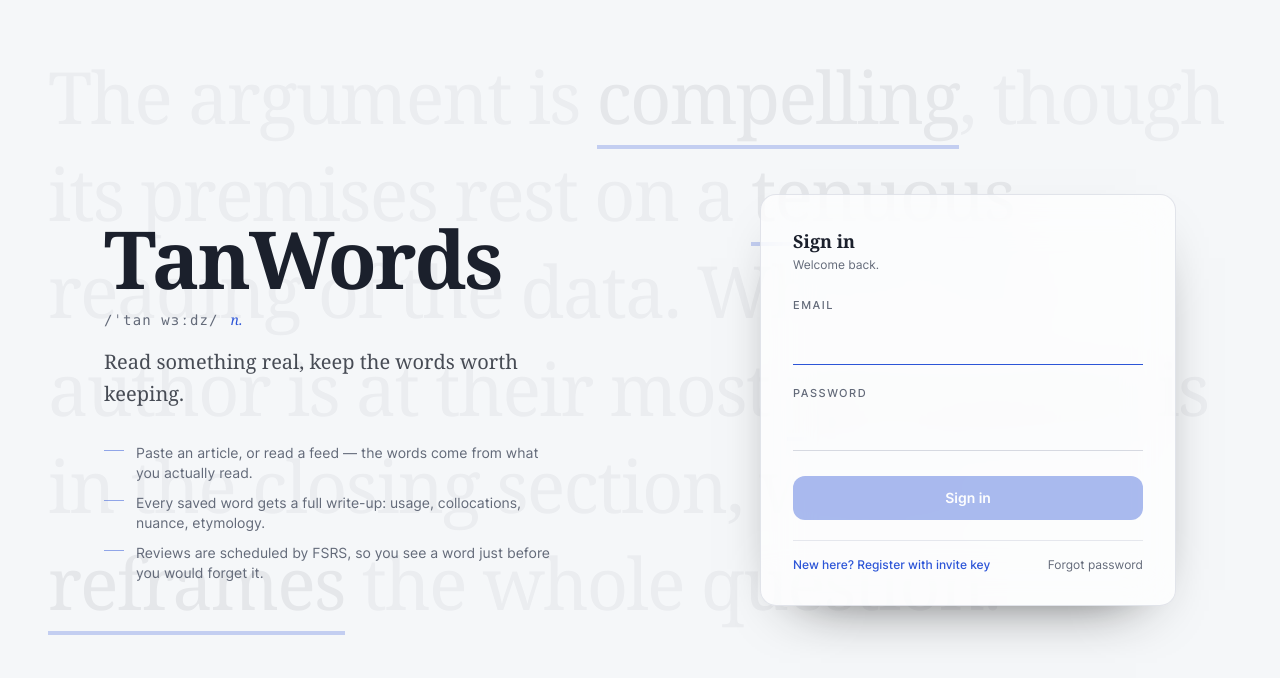
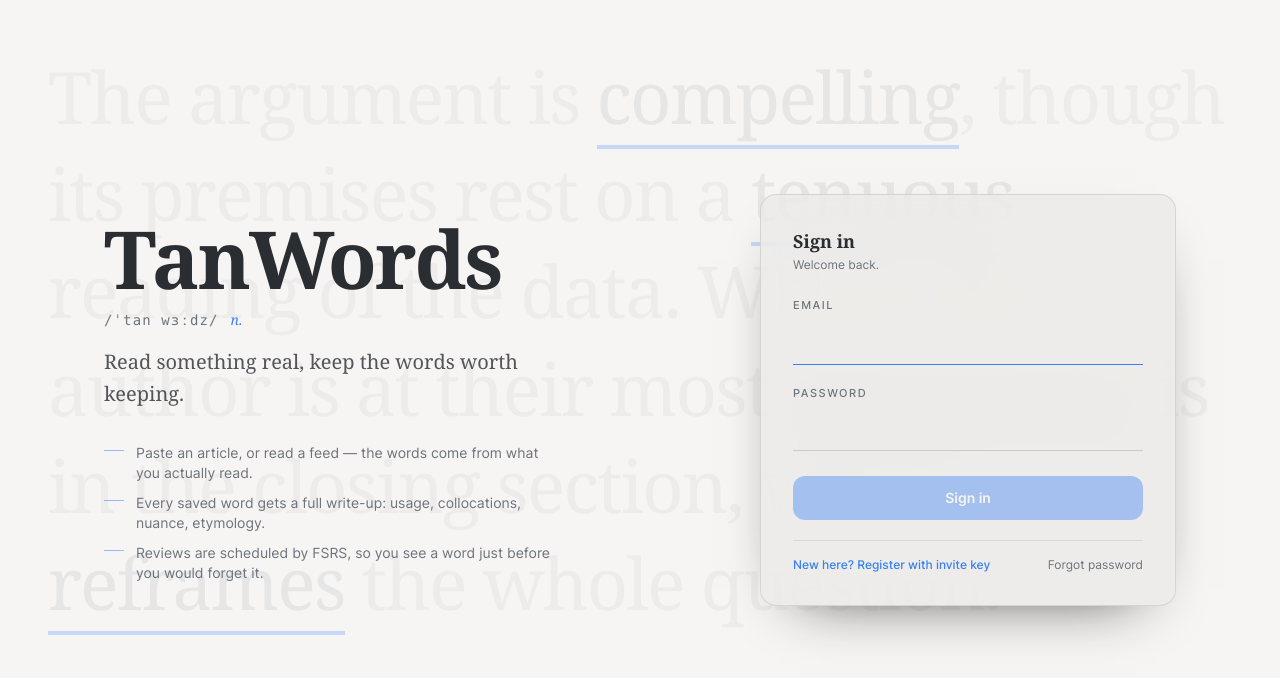
Before and after one commit to FleetingEcho/TanWords, a React (Vite) app in the folder app/: page / in a window 1280 px wide. Shown: the top 678 px of the page. Built offline with nearby package versions, Linux system fonts and the light colour scheme.

Commit message:
fix(theme): restyle default light palette

```diff
--- a/app/src/styles/theme-vars.css
+++ b/app/src/styles/theme-vars.css
@@ -2,46 +2,48 @@
   :root {
     --app-font: "Inter", -apple-system, BlinkMacSystemFont, "PingFang SC", "Microsoft YaHei", sans-serif;
     --code-font: "Monaspace Neon NF", "SFMono-Regular", Consolas, monospace;
-    --background: 220 25% 97%;
-    --foreground: 222 24% 14%;
-    --card: 0 0% 100%;
-    --card-foreground: 222 24% 14%;
-    --popover: 0 0% 100%;
-    --popover-foreground: 222 24% 14%;
-    --primary: 226 68% 51%;
+    /* Default light: warm paper canvas, neutral chrome, and a cool blue focus
+       colour. The three principal surfaces deliberately step from the darker
+       sidebar through the document shelf to the quiet reading canvas. */
+    --background: 30 8% 96%;
+    --foreground: 220 8% 18%;
+    --card: 24 7% 91%;
+    --card-foreground: 220 8% 18%;
+    --popover: 30 12% 98%;
+    --popover-foreground: 220 8% 18%;
+    --primary: 217 91% 59%;
     --primary-foreground: 0 0% 100%;
-    --secondary: 220 20% 94%;
-    --secondary-foreground: 222 16% 28%;
-    --muted: 220 18% 94%;
-    --muted-foreground: 220 10% 43%;
-    --accent: 226 65% 94%;
-    --accent-foreground: 226 60% 42%;
-    --destructive: 0 72% 51%;
+    --secondary: 24 6% 87%;
+    --secondary-foreground: 220 7% 28%;
+    --muted: 24 6% 89%;
+    --muted-foreground: 220 6% 46%;
+    --accent: 211 22% 82%;
+    --accent-foreground: 217 70% 38%;
+    --destructive: 0 72% 52%;
     --destructive-foreground: 0 0% 100%;
-    --border: 220 16% 86%;
-    --input: 220 16% 82%;
-    --ring: 226 68% 51%;
+    --border: 24 6% 79%;
+    --input: 218 10% 72%;
+    --ring: 217 91% 59%;
     --radius: 0.5rem;
-    /* A faintly tinted navigation rail separates structure from white cards. */
-    --sidebar: 220 24% 96%;
-    --sidebar-foreground: 222 20% 18%;
-    --sidebar-muted: 220 10% 43%;
-    --sidebar-border: 220 16% 85%;
-    --sidebar-active-bg: 226 70% 92%;
-    --sidebar-active-fg: 226 64% 43%;
+    --sidebar: 24 7% 82%;
+    --sidebar-foreground: 220 8% 21%;
+    --sidebar-muted: 220 6% 43%;
+    --sidebar-border: 24 6% 73%;
+    --sidebar-active-bg: 211 16% 70%;
+    --sidebar-active-fg: 220 10% 18%;
     /* Document shelf semantics. Themes can energize the dense navigation list
        without leaking those stronger colours into the reading canvas. */
-    --document-list-surface: transparent;
-    --document-list-title: hsl(var(--foreground) / 0.9);
+    --document-list-surface: hsl(var(--card));
+    --document-list-title: hsl(var(--foreground));
     --document-list-meta: hsl(var(--muted-foreground));
     --document-list-folder: hsl(var(--muted-foreground));
     --document-list-row: transparent;
-    --document-list-row-hover: hsl(var(--muted) / 0.6);
-    --document-list-active-bg: hsl(var(--primary) / 0.1);
-    --document-list-active-border: hsl(var(--primary) / 0.25);
+    --document-list-row-hover: hsl(var(--background) / 0.72);
+    --document-list-active-bg: hsl(var(--accent));
+    --document-list-active-border: hsl(var(--primary) / 0.28);
     --document-list-active-title: hsl(var(--foreground));
-    --document-list-icon-bg: hsl(var(--muted) / 0.7);
-    --document-list-icon-fg: hsl(var(--muted-foreground));
+    --document-list-icon-bg: hsl(var(--secondary));
+    --document-list-icon-fg: hsl(var(--accent-foreground));
     /* Writing studio — blue "fountain-pen ink" for annotations + manuscript serif */
     --ink: 211 65% 40%;
     --tag-chip-l: 38%;
@@ -74,6 +76,17 @@
     --sidebar-border: 222 14% 18%;
     --sidebar-active-bg: 243 50% 22%;
     --sidebar-active-fg: 243 75% 75%;
+    --document-list-surface: transparent;
+    --document-list-title: hsl(var(--foreground) / 0.9);
+    --document-list-meta: hsl(var(--muted-foreground));
+    --document-list-folder: hsl(var(--muted-foreground));
+    --document-list-row: transparent;
+    --document-list-row-hover: hsl(var(--muted) / 0.6);
+    --document-list-active-bg: hsl(var(--primary) / 0.1);
+    --document-list-active-border: hsl(var(--primary) / 0.25);
+    --document-list-active-title: hsl(var(--foreground));
+    --document-list-icon-bg: hsl(var(--muted) / 0.7);
+    --document-list-icon-fg: hsl(var(--muted-foreground));
     --ink: 210 55% 70%;
     --tag-chip-l: 72%;
   }
```
Also changed, not shown: 1 other file (tests, documents, lock files or other folders).
